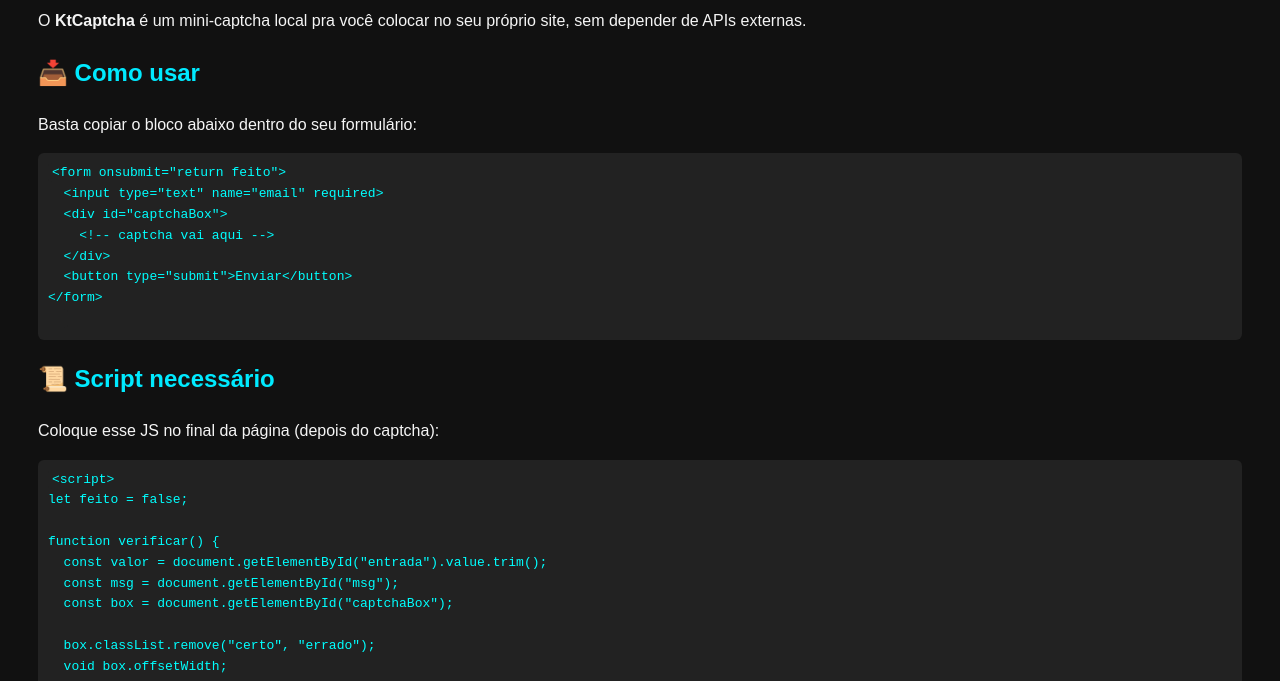
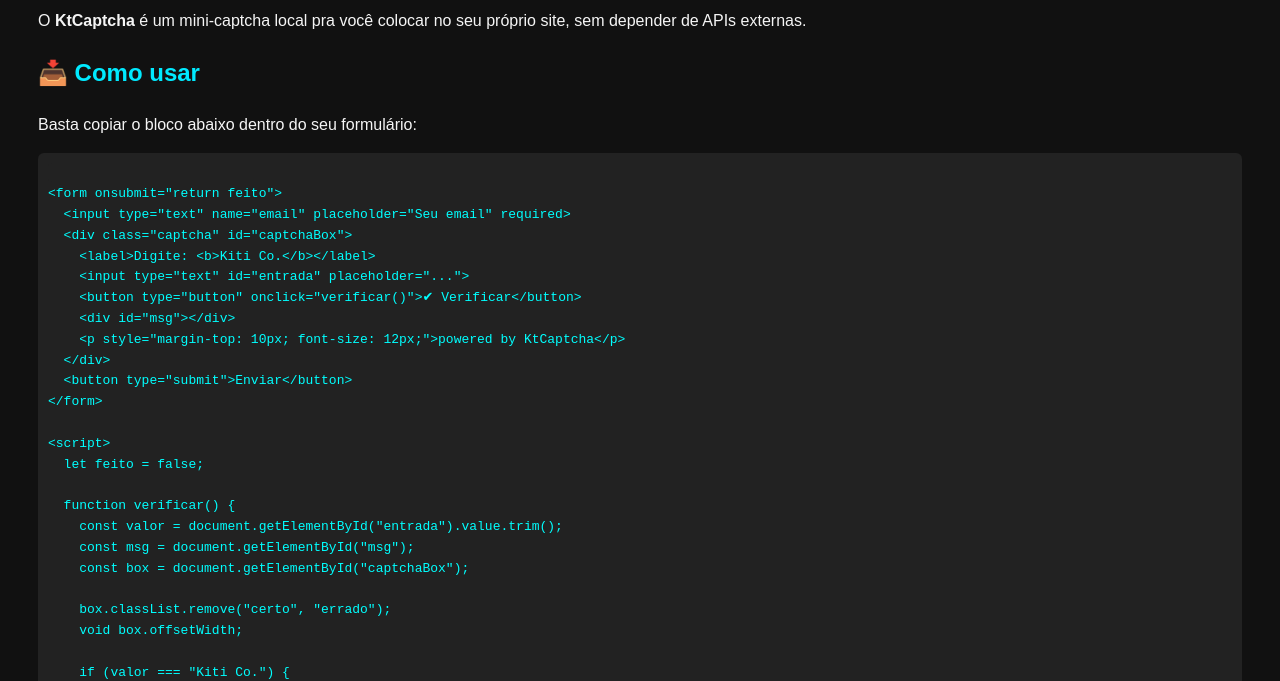
Before and after one commit to kiti-sites/KtCaptcha, a plain HTML site: page docs.html in a window 1280 px wide. Shown: the part 124-805 px from the top of the page. Drawn offline with Linux system fonts and the light colour scheme.

Commit message:
Update docs.html

```diff
--- a/docs.html
+++ b/docs.html
@@ -46,19 +46,20 @@
   <h2>📥 Como usar</h2>
   <p>Basta copiar o bloco abaixo dentro do seu formulário:</p>
 
-  <pre><code>&lt;form onsubmit="return feito"&gt;
-  &lt;input type="text" name="email" required&gt;
-  &lt;div id="captchaBox"&gt;
-    &lt;!-- captcha vai aqui --&gt;
+  <pre><code>
+&lt;form onsubmit="return feito"&gt;
+  &lt;input type="text" name="email" placeholder="Seu email" required&gt;
+  &lt;div class="captcha" id="captchaBox"&gt;
+    &lt;label&gt;Digite: &lt;b&gt;Kiti Co.&lt;/b&gt;&lt;/label&gt;
+    &lt;input type="text" id="entrada" placeholder="..."&gt;
+    &lt;button type="button" onclick="verificar()"&gt;✔ Verificar&lt;/button&gt;
+    &lt;div id="msg"&gt;&lt;/div&gt;
+    &lt;p style="margin-top: 10px; font-size: 12px;"&gt;powered by KtCaptcha&lt;/p&gt;
   &lt;/div&gt;
   &lt;button type="submit"&gt;Enviar&lt;/button&gt;
 &lt;/form&gt;
-  </code></pre>
 
-  <h2>📜 Script necessário</h2>
-  <p>Coloque esse JS no final da página (depois do captcha):</p>
-
-  <pre><code>&lt;script&gt;
+&lt;script&gt;
   let feito = false;
 
   function verificar() {
@@ -80,11 +81,12 @@ function verificar() {
       msg.style.color = "red";
       box.classList.add("errado");
     }
+
+    console.log("Feito:", feito);
   }
 &lt;/script&gt;
 </code></pre>
 
-  <h2>🧪 Exemplo visual</h2>
-  <p>Veja funcionando em <a href="demo.html">demo.html</a></p>
+
 </body>
 </html>
```
Lines whose indentation alone changed are shown as unchanged.
